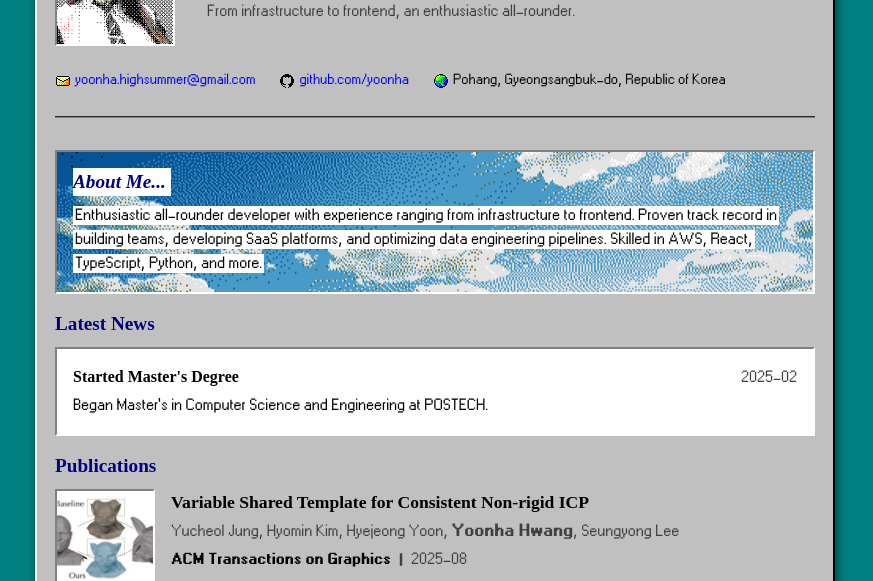
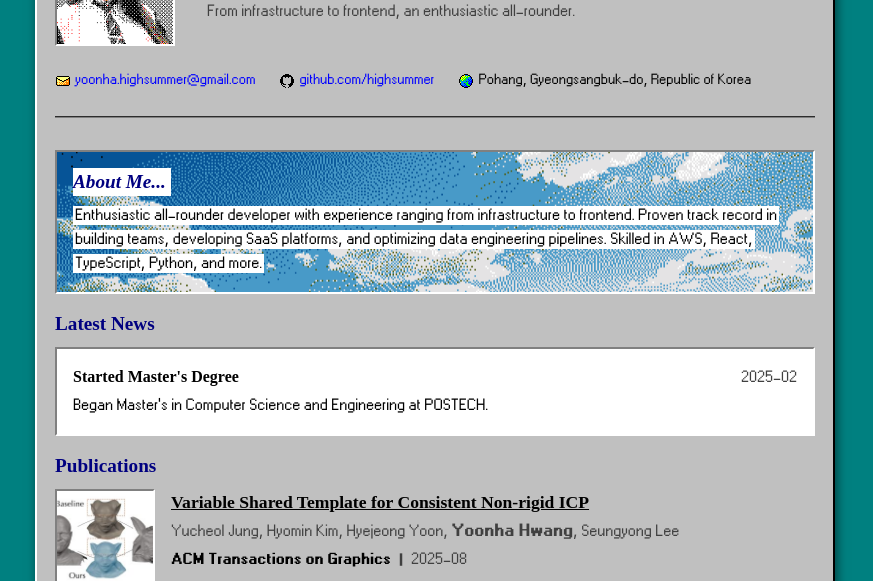
Before and after one commit to highsummer/yoonha-web, a React (Vite) app: page / in a window 1280 px wide. Shown: the part 155-736 px from the top of the page, without its empty margins (205-1078 px from the left). Built offline with nearby package versions, Linux system fonts and the light colour scheme; a web font is replaced by a local one.

Commit message:
Fix typos

```diff
--- a/src/App.tsx
+++ b/src/App.tsx
@@ -40,7 +40,7 @@ const App: React.FC = () => {
                 </div>
               )}
               <div className="pub-content">
-                <h4>{item.title}</h4>
+                <h4><a href={item.url} target="_blank" rel="noopener noreferrer">{item.title}</a></h4>
                 <div className="authors" style={{ marginBottom: '0.25rem', color: 'var(--text-secondary)' }}>
                   {item.authors && item.authors.map((author, index) => (
                     <React.Fragment key={index}>
--- a/src/components/Header.tsx
+++ b/src/components/Header.tsx
@@ -40,11 +40,6 @@ export const Header: React.FC = () => {
             <img src="/icons/github.png" alt="GitHub" className="contact-icon" /> {profile.github}
           </a>
         )}
-        {profile.linkedin && (
-          <a href={`https://${profile.linkedin}`} target="_blank" rel="noopener noreferrer" className="contact-link">
-            <i className="fab fa-linkedin"></i> {profile.linkedin}
-          </a>
-        )}
         {profile.location && (
           <span className="contact-link">
             <img src="/icons/earth.png" alt="Location" className="contact-icon" /> {profile.location}
--- a/src/data/cvData.ts
+++ b/src/data/cvData.ts
@@ -29,6 +29,7 @@ export interface NewsItem {
 export interface Publication {
   id: string;
   title: string;
+  url: string;
   venue: string;
   date: string;
   imageUrl?: string;
@@ -42,8 +43,7 @@ export const cvData = {
     tagline: "From infrastructure to frontend, an enthusiastic all-rounder.",
     email: "yoonha.highsummer@gmail.com",
     phone: "",
-    github: "github.com/yoonha", // Assumed or need to find
-    linkedin: "", // Not found in text
+    github: "github.com/highsummer",
     location: "Pohang, Gyeongsangbuk-do, Republic of Korea",
     initials: "YH"
   },
@@ -64,6 +64,7 @@ export const cvData = {
       title: "Variable Shared Template for Consistent Non-rigid ICP",
       venue: "ACM Transactions on Graphics",
       date: "2025-08",
+      url: "https://dl.acm.org/doi/10.1145/3731428",
       imageUrl: "/pub/variable-shared-template.jpg",
       authors: ["Yucheol Jung", "Hyomin Kim", "Hyejeong Yoon", "Yoonha Hwang", "Seungyong Lee"]
     }
--- a/src/index.css
+++ b/src/index.css
@@ -501,6 +501,15 @@ main {
   margin-bottom: 0.25rem;
 }
 
+.pub-content h4 a {
+  text-decoration: underline;
+  color: var(--text-primary);
+}
+
+.pub-content h4 a:hover {
+  text-decoration: none;
+}
+
 .pub-meta {
   display: flex;
   gap: 0.5rem;
```
